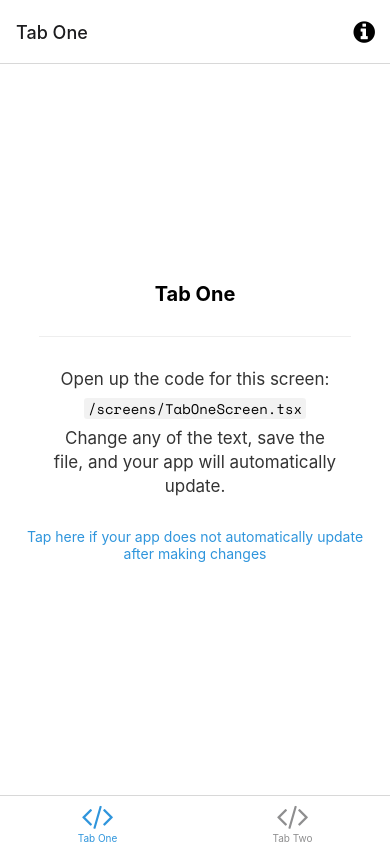
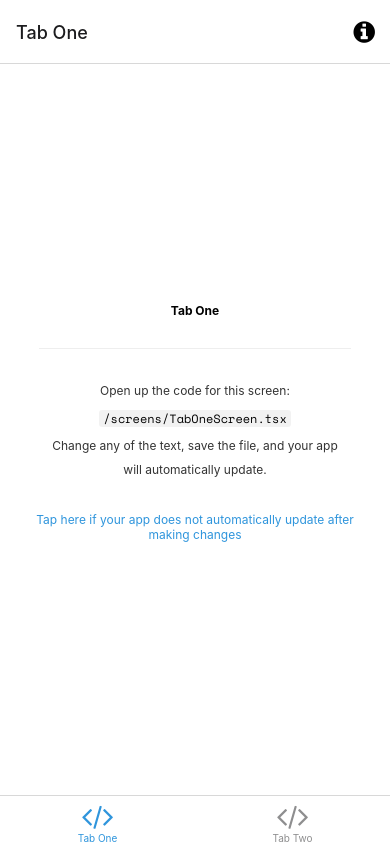
Before and after one commit to BinniZenobioCordovaLeandro/hackaton-caixabank-NeoBANKS, a React Native app: screen /Root in a window 390 px wide. Built offline with nearby package versions, Linux system fonts and the light colour scheme; what expo-linking would draw is missing.

Commit message:
added types to text component

```diff
--- a/components/Themed.tsx
+++ b/components/Themed.tsx
@@ -27,14 +27,52 @@ type ThemeProps = {
   darkColor?: string;
 };
 
-export type TextProps = ThemeProps & DefaultText["props"];
+export type TextProps = ThemeProps &
+  DefaultText["props"] & {
+    type: "h1" | "h2" | "title" | "body" | "label-large" | "label";
+  };
 export type ViewProps = ThemeProps & DefaultView["props"];
 
 export function Text(props: TextProps) {
   const { style, lightColor, darkColor, ...otherProps } = props;
   const color = useThemeColor({ light: lightColor, dark: darkColor }, "text");
 
-  return <DefaultText style={[{ color }, style]} {...otherProps} />;
+  let textSize = 12;
+  switch (props.type) {
+    case "h1":
+      textSize = 24;
+      break;
+
+    case "h2":
+      textSize = 20;
+      break;
+
+    case "title":
+      textSize = 15;
+      break;
+
+    case "body":
+      textSize = 14;
+      break;
+
+    case "label-large":
+      textSize = 12;
+      break;
+
+    case "label":
+      textSize = 11;
+      break;
+
+    default:
+      textSize = 12;
+      break;
+  }
+  return (
+    <DefaultText
+      style={[{ color }, style, { fontSize: textSize }]}
+      {...otherProps}
+    />
+  );
 }
 
 export function View(props: ViewProps) {
```
